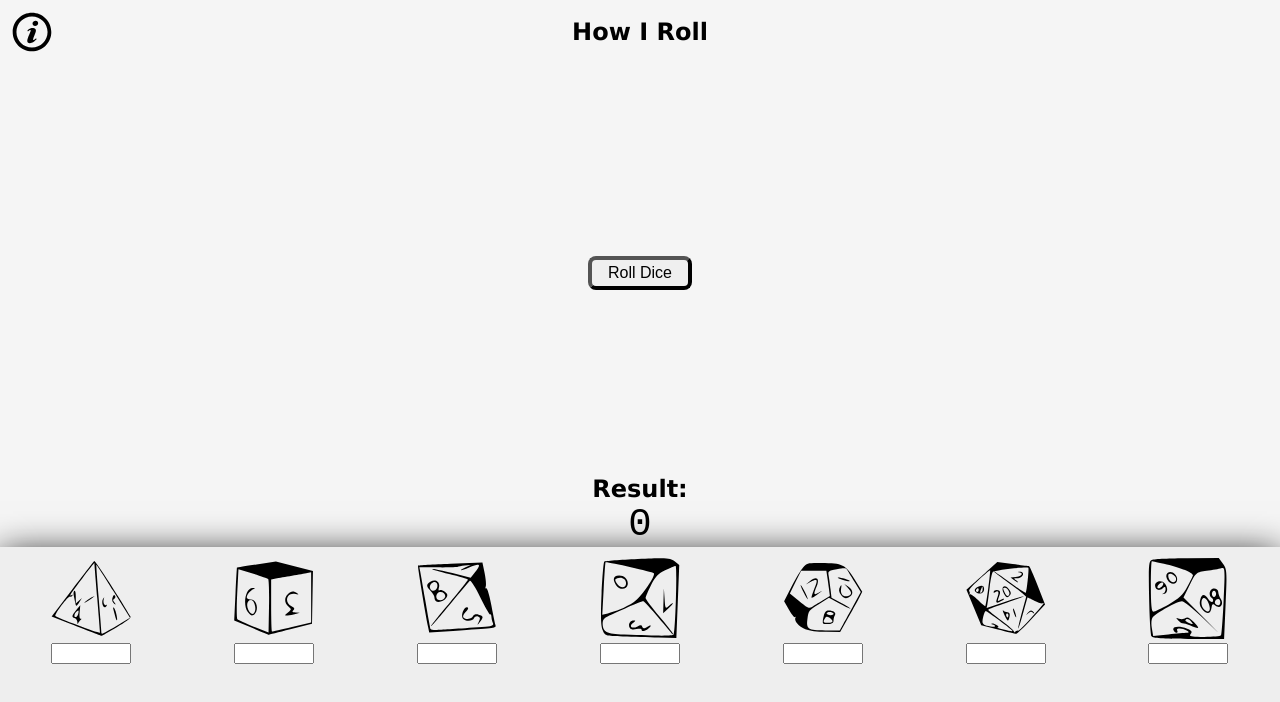
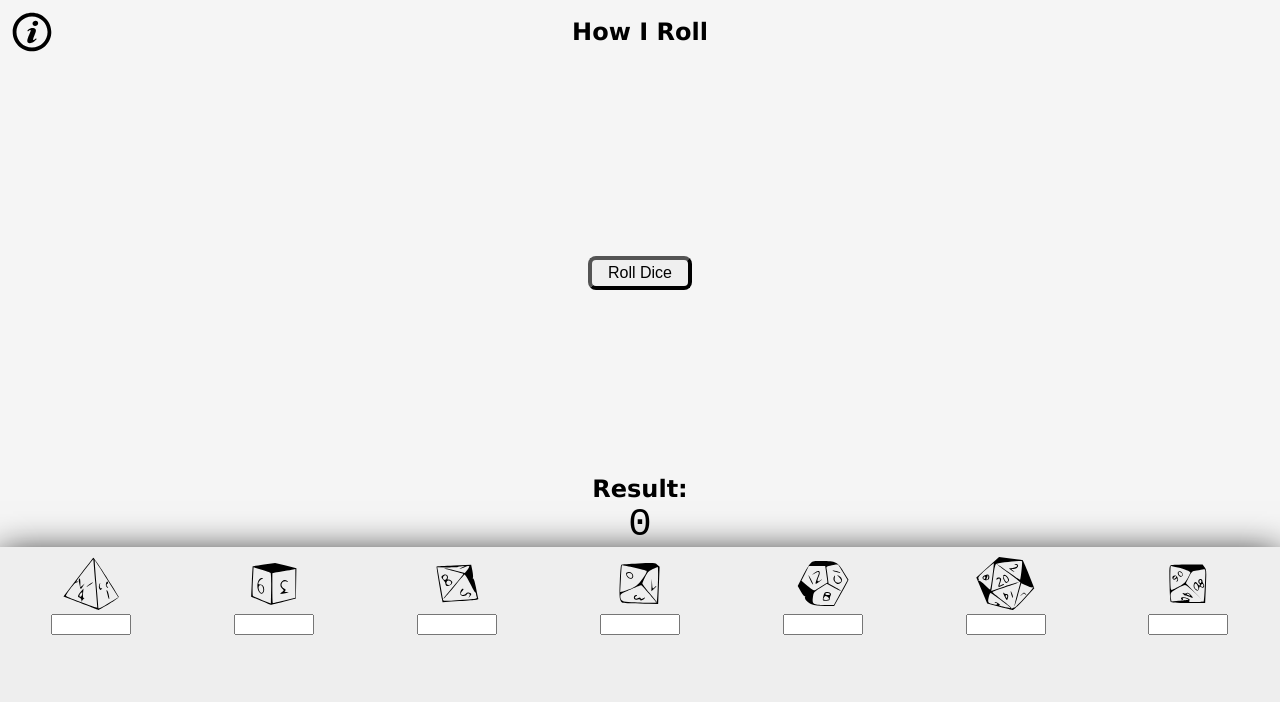
Before and after one commit to noltron000/how-i-roll, a React (Create React App) app: page / in a window 1280 px wide. Shown: the top 702 px of the page. Built offline with nearby package versions, Linux system fonts and the light colour scheme.

Commit message:
dice work functionally, react error to fix

```diff
--- a/src/css/interface.css
+++ b/src/css/interface.css
@@ -25,3 +25,9 @@
 	padding-top: 4px;
 	padding-bottom: 4px;
 }
+
+.icon-label {
+	display: flex;
+	flex-direction: column;
+	align-items: center;
+}
--- a/src/jsx/app.jsx
+++ b/src/jsx/app.jsx
@@ -11,11 +11,15 @@ class App extends Component {
 		rollResult: 0,
 	};
 
+
 	// update state when dice textarea changes
-	update_input_text = (data) => {
-		this.setState({
-			inputText: data
-		})
+	update_dice = (diceNum, diceSize) => {
+		console.log(this.state.inputDice)
+		// this.setState({inputDice[diceSize]: diceNum})
+		this.setState({ inputDice: {
+			...this.state.inputDice,
+			[diceSize]: diceNum,
+		}})
 	}
 
 	// parse_dice converts XdY to an object
@@ -107,7 +111,7 @@ class App extends Component {
 				</section>
 
 				<section id='interface'>
-					<Interface inputDice={this.state.inputDice} />
+					<Interface update_dice={this.update_dice} inputDice={this.state.inputDice} />
 				</section>
 
 					{/* <label htmlFor='dice-box'>Input Dice:</label>
--- a/src/jsx/input-dice.jsx
+++ b/src/jsx/input-dice.jsx
@@ -6,10 +6,19 @@ class InDice extends Component {
 			<div className='dice-module'>
 				{/* <button className='increment-dice'>+</button> */}
 				<span />
-				<img className='dice-icon' alt={this.props.sides + ' sided die'} src={this.props.source} />
+				<label className='icon-label' htmlFor={'d'+this.props.sides}>
+					<img className='dice-icon' alt={this.props.sides + ' sided die'} src={this.props.source} />
+				</label>
 				<span />
 				{/* <button className='increment-dice'>&minus;</button> */}
-				<input className='dice-input' type='number' min='0' max='999'/>
+				<input
+					id={'d'+this.props.sides}
+					className='dice-input'
+					type='number'
+					min='0'
+					max='999'
+					value={this.props.inputDice[this.props.sides]}
+					onChange={(element) => this.props.update_dice(element.target.value, this.props.sides)} />
 			</div>
 		)
 	}
--- a/src/jsx/interface.jsx
+++ b/src/jsx/interface.jsx
@@ -16,13 +16,13 @@ class Interface extends Component {
 		return(
 			<div id='interface'>
 				<div id='dice-box'>
-					<InputDice sides='4' source={d4} />
-					<InputDice sides='6' source={d6} />
-					<InputDice sides='8' source={d8} />
-					<InputDice sides='10' source={d10} />
-					<InputDice sides='12' source={d12} />
-					<InputDice sides='12' source={d20} />
-					<InputDice sides='12' source={d00} />
+					<InputDice update_dice={this.props.update_dice} inputDice={this.props.inputDice} sides='4' source={d4} />
+					<InputDice update_dice={this.props.update_dice} inputDice={this.props.inputDice} sides='6' source={d6} />
+					<InputDice update_dice={this.props.update_dice} inputDice={this.props.inputDice} sides='8' source={d8} />
+					<InputDice update_dice={this.props.update_dice} inputDice={this.props.inputDice} sides='10' source={d10} />
+					<InputDice update_dice={this.props.update_dice} inputDice={this.props.inputDice} sides='12' source={d12} />
+					<InputDice update_dice={this.props.update_dice} inputDice={this.props.inputDice} sides='20' source={d20} />
+					<InputDice update_dice={this.props.update_dice} inputDice={this.props.inputDice} sides='100' source={d00} />
 				</div>
 			</div>
 		)
```
